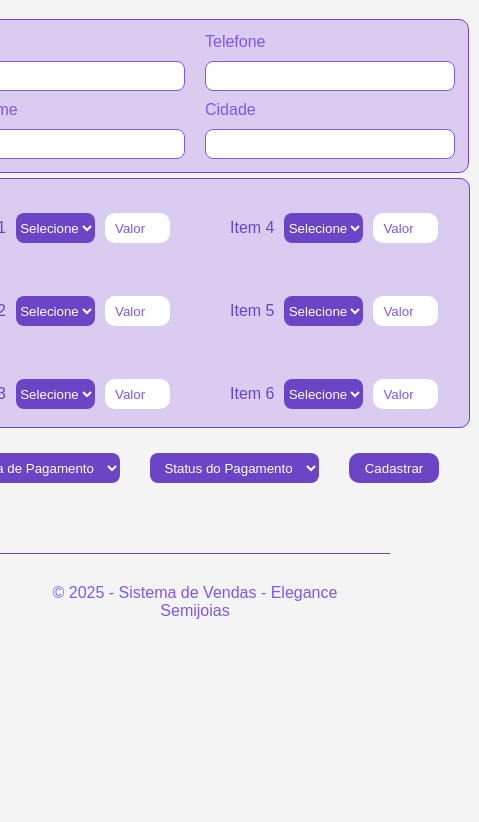
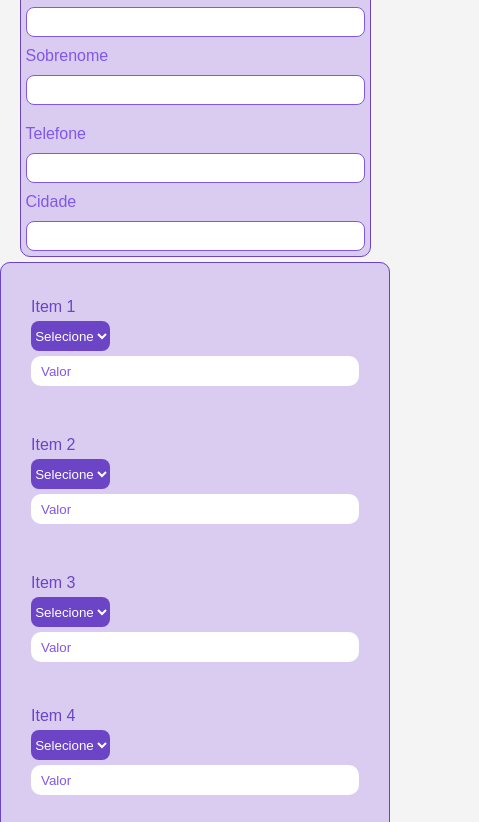
Before and after one commit to jotavecode1/elegance-semijoias-sistema, a plain HTML site: page index.html in a window 390 px wide. Shown: the part 120-942 px from the top of the page, 479 px wide, since content can reach past the window. Before the commit the page ends 844 px from the top, so only its background shows below. Drawn offline with Linux system fonts and the light colour scheme.

Commit message:
simple sales system - elegance semijoias

```diff
--- a/style.css
+++ b/style.css
@@ -172,3 +172,65 @@ footer {
   padding: 30px;
   border-top: 1px solid var(--botao);
 }
+
+/* Responsividade para tablets e celulares */
+@media (max-width: 1024px) {
+  .container {
+    flex-direction: column;
+    width: 90%;
+    padding: 10px;
+  }
+
+  .coluna input {
+    width: 100%;
+  }
+
+  fieldset {
+    width: 100%;
+    height: auto;
+  }
+
+  .itens-container {
+    flex-direction: column;
+    gap: 10px;
+  }
+
+  .coluna-itens {
+    width: 100%;
+  }
+
+  .item {
+    flex-direction: column;
+    align-items: flex-start;
+  }
+
+  .pagamento-container {
+    flex-direction: column;
+    padding: 10px;
+    gap: 10px;
+  }
+
+  .coluna-pagamento select,
+  .botao-pagamento {
+    width: 100%;
+  }
+}
+
+@media (max-width: 480px) {
+  header h1 {
+    font-size: 1.5rem;
+  }
+
+  .container {
+    padding: 5px;
+  }
+
+  fieldset input {
+    width: 100%;
+    margin-top: 5px;
+  }
+
+  .item label {
+    padding: 5px 0;
+  }
+}
```
